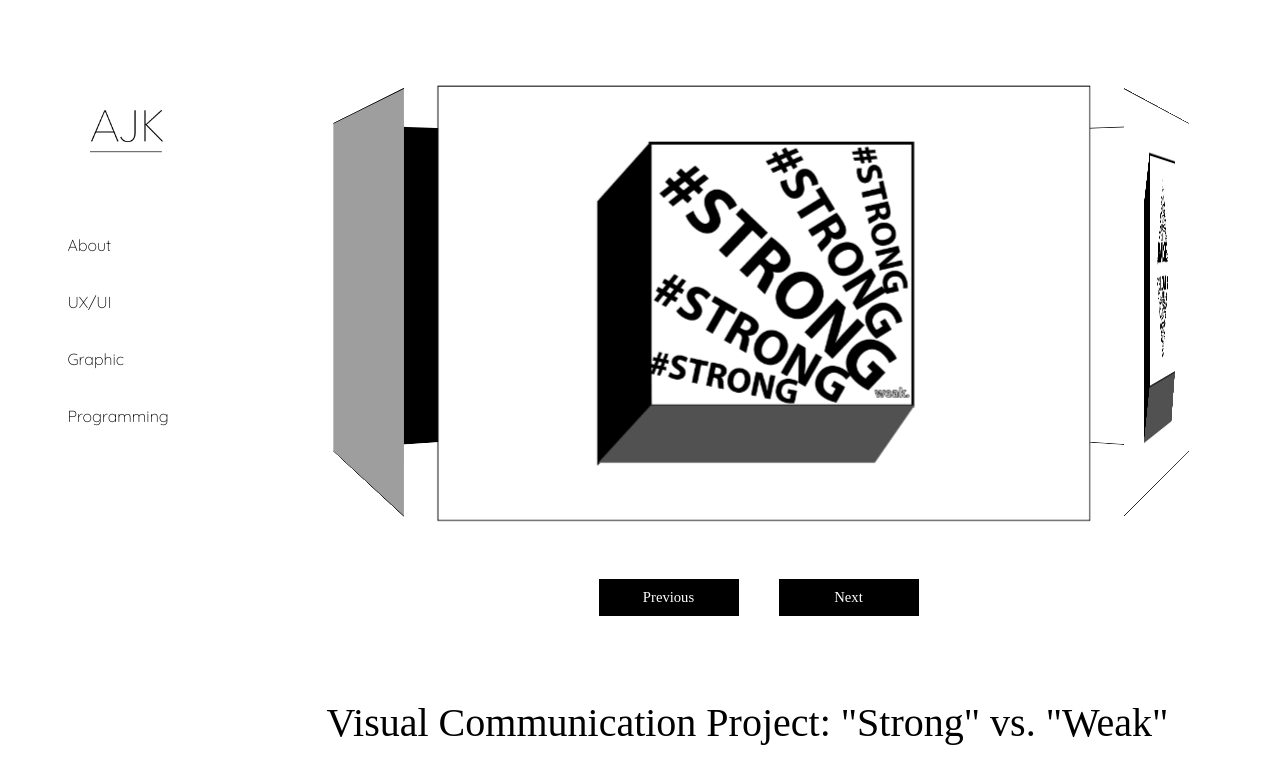
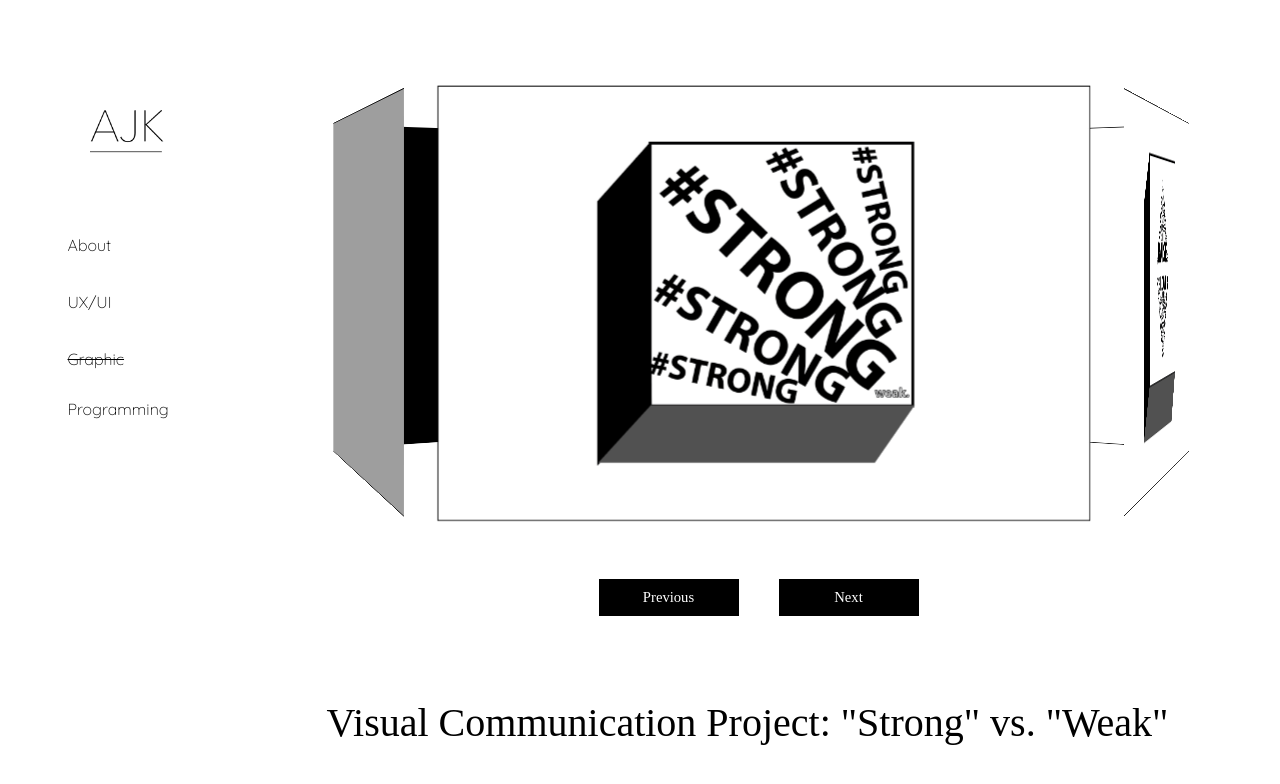
Before and after one commit to aidenkang99/portfolio, a plain HTML site: page graphic.html in a window 1280 px wide. Drawn offline with Linux system fonts and the light colour scheme; grey boxes are pictures that could not be loaded.

Commit message:
Crossed-out effect

```diff
--- a/graphic.html
+++ b/graphic.html
@@ -23,7 +23,7 @@
                             <li><a href="alamode.html" class="sidebar">Álamode</a></li>
                             <li><a id="sidebarLast" href="logem.html" class="sidebar">log'em</a></li>
                         </ul>
-                <li><a href="graphic.html" class="sidebar">Graphic</a></li>
+                <li><a href="graphic.html" class="alreadyHere">Graphic</a></li>
                 <li><a href="programming.html" class="sidebar">Programming</a></li>
             </ul>
         </nav>
```
